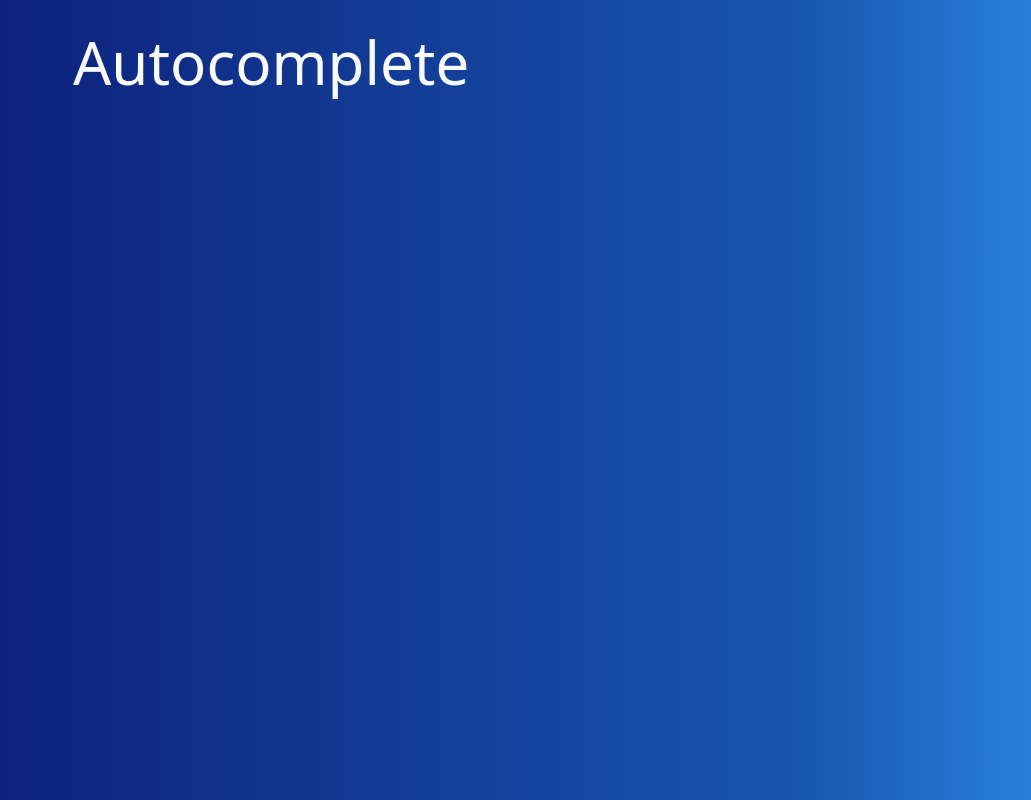
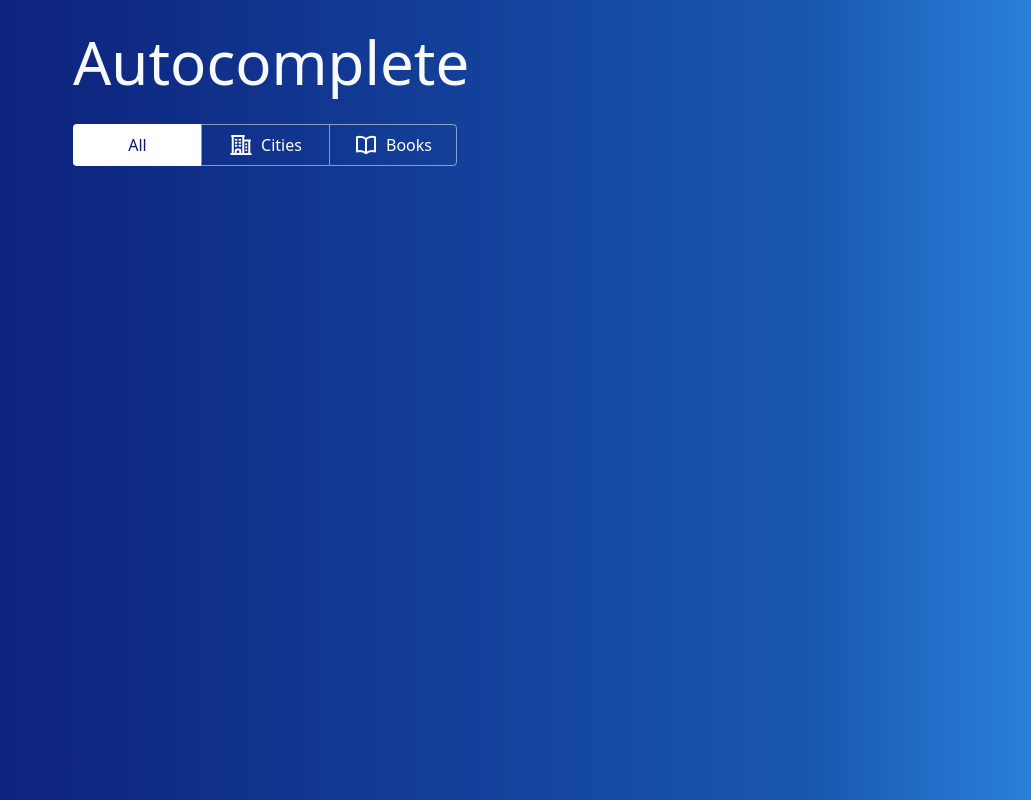
Before and after one commit to abdallahgeha/frontend-task, a Vue app: page / in a window 1280 px wide. Shown: the whole page, without its empty margins (215-1246 px from the left). Built offline with nearby package versions, Linux system fonts and the light colour scheme.

Commit message:
Select Category

```diff
--- a/src/App.vue
+++ b/src/App.vue
@@ -1,5 +1,10 @@
+<script setup lang="ts">
+import Autocomplete from './components/autocomplete/Autocomplete.vue'
+</script>
+
 <template>
   <main class="mx-auto p-8 w-full max-w-3xl h-screen">
     <h1 class="mb-8 text-5xl text-gray-50 md:text-6xl">Autocomplete</h1>
+    <Autocomplete />
   </main>
 </template>
--- /dev/null
+++ b/src/components/autocomplete/Autocomplete.vue
@@ -0,0 +1,7 @@
+<script setup lang="ts">
+import SelectCategory from './SelectCategory.vue'
+</script>
+
+<template>
+  <SelectCategory />
+</template>
--- /dev/null
+++ b/src/components/autocomplete/SelectCategory.vue
@@ -0,0 +1,25 @@
+<script setup lang="ts">
+import { SearchCategory } from '@/common/constants'
+import { useSearchStore } from '@/store/searchStore'
+import BookIcon from '../icons/BookIcon.vue'
+import CityIcon from '../icons/CityIcon.vue'
+
+const searchStore = useSearchStore()
+</script>
+<template>
+  <div class="flex mb-8">
+    <button
+      v-for="category in SearchCategory"
+      class="flex justify-center gap-2 border-white/50 border-y px-1 p-2 last:border-r border-l first:rounded-l last:rounded-r w-32 capitalize"
+      :class="{
+        'bg-white text-darkblue': searchStore.searchCategory === category,
+        ' text-white': searchStore.searchCategory !== category,
+      }"
+      @click="searchStore.searchCategory = category"
+    >
+      <BookIcon class="flex-grow-0" v-if="category === SearchCategory.Books" />
+      <CityIcon class="flex-grow-0" v-if="category === SearchCategory.Cities" />
+      {{ category }}
+    </button>
+  </div>
+</template>
--- /dev/null
+++ b/src/components/icons/BookIcon.vue
@@ -0,0 +1,17 @@
+<template>
+  <svg
+    xmlns="http://www.w3.org/2000/svg"
+    fill="none"
+    viewBox="0 0 24 24"
+    stroke-width="2"
+    stroke="currentColor"
+    class="size-6"
+    id="books-icon"
+  >
+    <path
+      stroke-linecap="round"
+      stroke-linejoin="round"
+      d="M12 6.042A8.967 8.967 0 0 0 6 3.75c-1.052 0-2.062.18-3 .512v14.25A8.987 8.987 0 0 1 6 18c2.305 0 4.408.867 6 2.292m0-14.25a8.966 8.966 0 0 1 6-2.292c1.052 0 2.062.18 3 .512v14.25A8.987 8.987 0 0 0 18 18a8.967 8.967 0 0 0-6 2.292m0-14.25v14.25"
+    />
+  </svg>
+</template>
--- /dev/null
+++ b/src/components/icons/CityIcon.vue
@@ -0,0 +1,17 @@
+<template>
+  <svg
+    xmlns="http://www.w3.org/2000/svg"
+    fill="none"
+    viewBox="0 0 24 24"
+    stroke-width="2"
+    stroke="currentColor"
+    class="size-6"
+    id="city-icon"
+  >
+    <path
+      stroke-linecap="round"
+      stroke-linejoin="round"
+      d="M2.25 21h19.5m-18-18v18m10.5-18v18m6-13.5V21M6.75 6.75h.75m-.75 3h.75m-.75 3h.75m3-6h.75m-.75 3h.75m-.75 3h.75M6.75 21v-3.375c0-.621.504-1.125 1.125-1.125h2.25c.621 0 1.125.504 1.125 1.125V21M3 3h12m-.75 4.5H21m-3.75 3.75h.008v.008h-.008v-.008Zm0 3h.008v.008h-.008v-.008Zm0 3h.008v.008h-.008v-.008Z"
+    />
+  </svg>
+</template>
```
